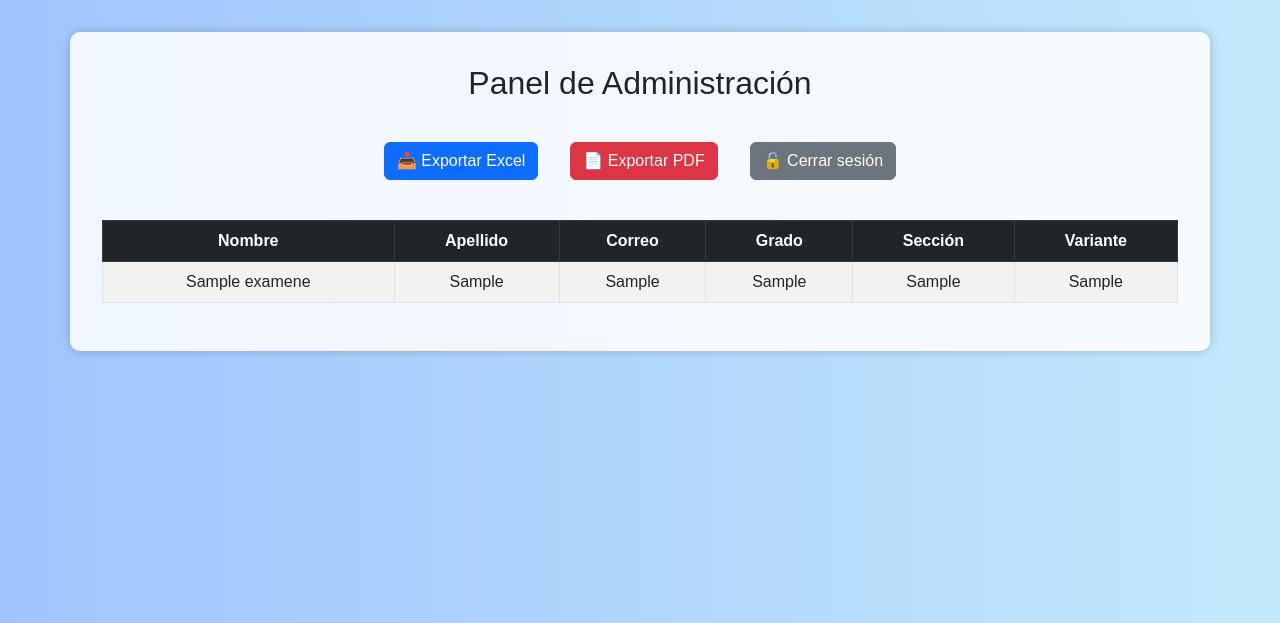
After one commit to YaraAlineGuzman1792/examenessegundaunidad4tobach4toy5toperito, a Flask app: page /admin in a window 1280 px wide. The commit adds this page. Shown: the top 623 px of the page. Run offline with Flask 3, Linux system fonts and the light colour scheme; the visitor is signed in with stand-in values (Sample User, id 1); tables that the repository leaves empty hold one stand-in row (values such as "Sample post").

Commit message:
Se sube el proyecto terminado

```diff
--- a/app.py
+++ b/app.py
@@ -1,52 +1,201 @@
-from flask import Flask, render_template, request, redirect, url_for
+from flask import Flask, render_template, request, redirect, url_for, session, send_file
+import random
 import sqlite3
-import random
+import pandas as pd
+from io import BytesIO
+from fpdf import FPDF
+app = Flask(__name__, static_folder='static')
 
 app = Flask(__name__)
+app.secret_key = 'clave_secreta_segura'
 
-def crear_bd():
-    conn = sqlite3.connect('database.db')
-    cursor = conn.cursor()
-    cursor.execute('''
-        CREATE TABLE IF NOT EXISTS examen (
-            id INTEGER PRIMARY KEY AUTOINCREMENT,
-            nombre TEXT NOT NULL,
-            apellido TEXT NOT NULL,
-            correo TEXT NOT NULL,
-            grado TEXT NOT NULL,
-            seccion TEXT NOT NULL,
-            variante TEXT NOT NULL
-        )
-    ''')
-    conn.commit()
-    conn.close()
+# Credenciales del administrador
+ADMIN_USER = 'Ali-Chan1703'
+ADMIN_PASS = 'Ali-Chan1703'
 
-crear_bd()
+# Variantes por grado
+VARIANTES_POR_GRADO = {
+    '4to_Bachillerato_CCLL': ['A', 'B', 'C'],
+    '4to_Perito':           ['A', 'B', 'C'],
+    '5to_Perito':           ['A', 'B', 'C']
+}
+
+# Enlaces de Google Forms por grado y variante
+GOOGLE_FORMS = {
+    '4to_Bachillerato_CCLL': {
+        'A': 'https://docs.google.com/forms/d/e/1FAIpQLSeRBUArBPcE59Yq9urltrrbxAUFKsp5tfq-NqLAKIDV6lt8Mg/viewform?usp=header ',
+        'B': 'https://docs.google.com/forms/d/e/1FAIpQLSchLJXKeEMkrE-L8tLP_rAoLy5RvdC9G4p44sY7pwktN5dIqQ/viewform?usp=dialog',
+        'C': 'https://docs.google.com/forms/d/e/1FAIpQLSe6uLhQ9MEG_C0hXOqw8HUMuz-kn1mObpJUGlaNEFMEzo4nUg/viewform?usp=header ',
+    },
+    '4to_Perito': {
+        'A': 'https://docs.google.com/forms/d/e/1FAIpQLScWxawlIGTSALdJD9oGz0G1j5pfMZlisQlkKzzbOGEyuiCzlA/viewform?usp=header',
+        'B': 'https://docs.google.com/forms/d/e/1FAIpQLScrA4cyTR-gMnXlYz3u_InK6k8fo9dhrQ-uzLSkwGZrtHb54g/viewform?usp=dialog',
+        'C': 'https://docs.google.com/forms/d/e/1FAIpQLSfQnWAj2cT5tt5g-apHraRXsnzAIgNU0b52zuV0L2OgOfAmHA/viewform?usp=header ',
+    },
+    '5to_Perito': {
+        'A': 'https://docs.google.com/forms/d/e/1FAIpQLSfLgUDVPvos0fXMu2i55nKMn-TZkH-lZ4HABBgWXsGgFGrIXQ/viewform?usp=header',
+        'B': 'https://docs.google.com/forms/d/e/1FAIpQLScinHn-OXs1vfiUrQj2P5l1JsnKoXkgSKqvJ2cvyve4uTrRPA/viewform?usp=dialog',
+        'C': 'https://docs.google.com/forms/d/e/1FAIpQLSe6uLhQ9MEG_C0hXOqw8HUMuz-kn1mObpJUGlaNEFMEzo4nUg/viewform?usp=header ',
+    }
+}
+
+# Crear tabla si no existe
+def crear_base():
+    with sqlite3.connect("examenes.db") as con:
+        con.execute('''
+            CREATE TABLE IF NOT EXISTS examenes (
+                id INTEGER PRIMARY KEY,
+                nombre TEXT, apellido TEXT, correo TEXT,
+                grado TEXT, seccion TEXT, variante TEXT
+            )
+        ''')
+
+crear_base()
 
 @app.route('/', methods=['GET', 'POST'])
 def index():
     if request.method == 'POST':
-        nombre = request.form['nombre']
-        apellido = request.form['apellido']
-        correo = request.form['correo']
-        grado = request.form['grado']
-        seccion = request.form['seccion']
+        nombre  = request.form.get('nombre')
+        apellido= request.form.get('apellido')
+        correo  = request.form.get('correo')
+        grado   = request.form.get('grado')
+        seccion = request.form.get('seccion')
 
-        variantes_por_grado = {
-            '4to_Bachillerato_CCLL': ['A', 'B', 'C'],
-            '4to_Perito': ['A', 'B', 'C'],
-            '5to_Perito': ['A', 'B', 'C']
-        }
+        # Validación de grado
+        if grado not in VARIANTES_POR_GRADO:
+            return "Grado inválido", 400
 
-        variante = random.choice(variantes_por_grado.get(grado, ['A']))  # Por defecto A
+        # Asignar variante sólo de ese grado
+        variante = random.choice(VARIANTES_POR_GRADO[grado])
+        # Obtener enlace correspondiente
+        enlace = GOOGLE_FORMS[grado][variante]
 
-        conn = sqlite3.connect('database.db')
-        cursor = conn.cursor()
-        cursor.execute("INSERT INTO examen (nombre, apellido, correo, grado, seccion, variante) VALUES (?, ?, ?, ?, ?, ?)",
-                       (nombre, apellido, correo, grado, seccion, variante))
-        conn.commit()
-        conn.close()
+        # Guardar en DB
+        with sqlite3.connect("examenes.db") as con:
+            con.execute('''
+                INSERT INTO examenes (nombre, apellido, correo, grado, seccion, variante)
+                VALUES (?, ?, ?, ?, ?, ?)
+            ''', (nombre, apellido, correo, grado, seccion, variante))
 
-        return f'<h2>Gracias, {nombre}. Tu variante de examen es: {variante}</h2>'
+        # Mostrar pantalla de variante y enlace
+        return render_template("variante.html",
+                               nombre=nombre,
+                               grado=grado,
+                               variante=variante,
+                               enlace=enlace)
 
-    return render_template('index.html')
+    return render_template("index.html")
+
+
+@app.route('/login', methods=['GET', 'POST'])
+def login():
+    error = None
+    if request.method == 'POST':
+        usuario   = request.form.get('usuario')
+        contrasena= request.form.get('contrasena')
+        if usuario == ADMIN_USER and contrasena == ADMIN_PASS:
+            session['admin'] = True
+            return redirect(url_for('admin'))
+        error = 'Credenciales incorrectas'
+    return render_template("login.html", error=error)
+
+
+@app.route('/admin')
+def admin():
+    if not session.get('admin'):
+        return redirect(url_for('login'))
+
+    with sqlite3.connect("examenes.db") as con:
+        datos = con.execute(
+            "SELECT nombre, apellido, correo, grado, seccion, variante FROM examenes"
+        ).fetchall()
+
+    return render_template("admin.html", datos=datos)
+
+
+@app.route('/exportar_excel')
+def exportar_excel():
+    if not session.get('admin'):
+        return redirect(url_for('login'))
+    df = pd.read_sql("SELECT * FROM examenes", sqlite3.connect("examenes.db"))
+    salida = BytesIO()
+    with pd.ExcelWriter(salida, engine='xlsxwriter') as writer:
+        df.to_excel(writer, index=False, sheet_name='Examenes')
+    salida.seek(0)
+    return send_file(salida,
+                     attachment_filename="examenes.xlsx",
+                     as_attachment=True,
+                     mimetype="application/vnd.openxmlformats-officedocument.spreadsheetml.sheet")
+
+
+@app.route('/exportar_pdf')
+def exportar_pdf():
+    if not session.get('admin'):
+        return redirect(url_for('login'))
+
+    rows = sqlite3.connect("examenes.db").execute(
+        "SELECT nombre, apellido, correo, grado, seccion, variante FROM examenes"
+    ).fetchall()
+
+    pdf = FPDF()
+    pdf.add_page()
+    pdf.set_font("Arial", size=12)
+    pdf.cell(200, 10, txt="Asignaciones de Examen", ln=True, align='C')
+    pdf.ln(5)
+
+    for r in rows:
+        linea = f"{r[0]} {r[1]} | {r[2]} | {r[3]} {r[4]} | Variante: {r[5]}"
+        pdf.multi_cell(0, 8, linea)
+
+    salida = BytesIO()
+    pdf.output(salida)
+    salida.seek(0)
+    return send_file(salida,
+                     attachment_filename="examenes.pdf",
+                     as_attachment=True,
+                     mimetype="application/pdf")
+
+
+@app.route('/logout')
+def logout():
+    session.pop('admin', None)
+    return redirect(url_for('index'))
+
+
+if __name__ == '__main__':
+    app.run(debug=True)
+@app.route('/admin/filtrar', methods=['GET'])
+def admin_filtrar():
+    if not session.get('admin'):
+        return redirect(url_for('login'))
+
+    grado = request.args.get('grado', None)
+    seccion = request.args.get('seccion', None)
+
+    query = "SELECT nombre, apellido, correo, grado, seccion, variante FROM examenes"
+    params = []
+
+    filtros = []
+    if grado:
+        filtros.append("grado = ?")
+        params.append(grado)
+    if seccion:
+        filtros.append("seccion = ?")
+        params.append(seccion)
+
+    if filtros:
+        query += " WHERE " + " AND ".join(filtros)
+
+    with sqlite3.connect("examenes.db") as con:
+        datos = con.execute(query, params).fetchall()
+
+    return render_template("admin.html", datos=datos, filtro_grado=grado, filtro_seccion=seccion)
+
+
+@app.context_processor
+def utility_processor():
+    # Para poder usar las listas de grados y secciones en cualquier template
+    return dict(
+        lista_grados=list(VARIANTES_POR_GRADO.keys()),
+        lista_secciones=['A', 'B', 'C', 'D', 'E', 'F']  # O lo que tengas de secciones válidas
+    )
--- a/requirements.txt
+++ b/requirements.txt
@@ -1,2 +1,5 @@
-Flask==2.2.5
+Flask
 gunicorn
+pandas
+fpdf
+openpyxl
--- /dev/null
+++ b/templates/admin.html
@@ -0,0 +1,61 @@
+<!DOCTYPE html>
+<html lang="es">
+<head>
+    <meta charset="UTF-8">
+    <title>Panel de Administración</title>
+    <link rel="stylesheet" href="https://cdn.jsdelivr.net/npm/bootstrap@5.3.0/dist/css/bootstrap.min.css">
+    <style>
+        body {
+            background: linear-gradient(to right, #a1c4fd, #c2e9fb);
+            font-family: Arial, sans-serif;
+            padding: 2rem;
+        }
+        .container {
+            background-color: #ffffffd9;
+            padding: 2rem;
+            border-radius: 10px;
+            box-shadow: 0 0 10px rgba(0, 0, 0, 0.2);
+        }
+        .btn-export {
+            margin: 1rem;
+        }
+    </style>
+</head>
+<body>
+    <div class="container text-center">
+        <h2 class="mb-4">Panel de Administración</h2>
+        <div class="d-flex justify-content-center flex-wrap">
+            <a href="{{ url_for('exportar_excel') }}" class="btn btn-primary btn-export">📥 Exportar Excel</a>
+            <a href="{{ url_for('exportar_pdf') }}" class="btn btn-danger btn-export">📄 Exportar PDF</a>
+            <a href="{{ url_for('logout') }}" class="btn btn-secondary btn-export">🔓 Cerrar sesión</a>
+        </div>
+
+        <div class="table-responsive mt-4">
+            <table class="table table-striped table-bordered">
+                <thead class="table-dark">
+                    <tr>
+                        <th>Nombre</th>
+                        <th>Apellido</th>
+                        <th>Correo</th>
+                        <th>Grado</th>
+                        <th>Sección</th>
+                        <th>Variante</th>
+                    </tr>
+                </thead>
+                <tbody>
+                    {% for fila in datos %}
+                    <tr>
+                        <td>{{ fila[0] }}</td>
+                        <td>{{ fila[1] }}</td>
+                        <td>{{ fila[2] }}</td>
+                        <td>{{ fila[3] }}</td>
+                        <td>{{ fila[4] }}</td>
+                        <td>{{ fila[5] }}</td>
+                    </tr>
+                    {% endfor %}
+                </tbody>
+            </table>
+        </div>
+    </div>
+</body>
+</html>
```
Also changed, not shown: templates/index.html (+21 -0 lines), templates/login.html (added, +75 -0 lines), templates/variante.html (added, +25 -0 lines), Banner 4to. Bachillerato en CCLL con Orientación en Computación(1).png (added), Banner 4to. Perito en Administración.png (added), Banner 5to. Perito en Administración.png (added), examenes.db (added).
